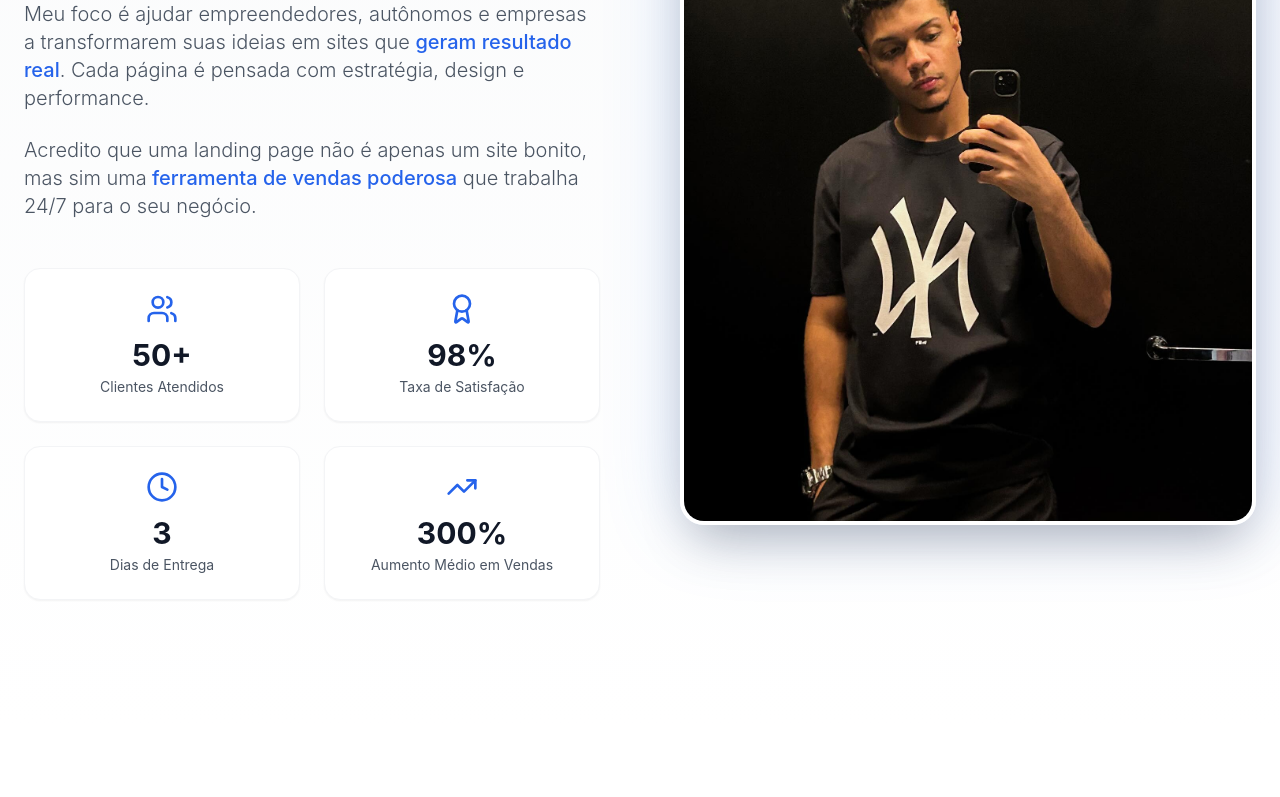
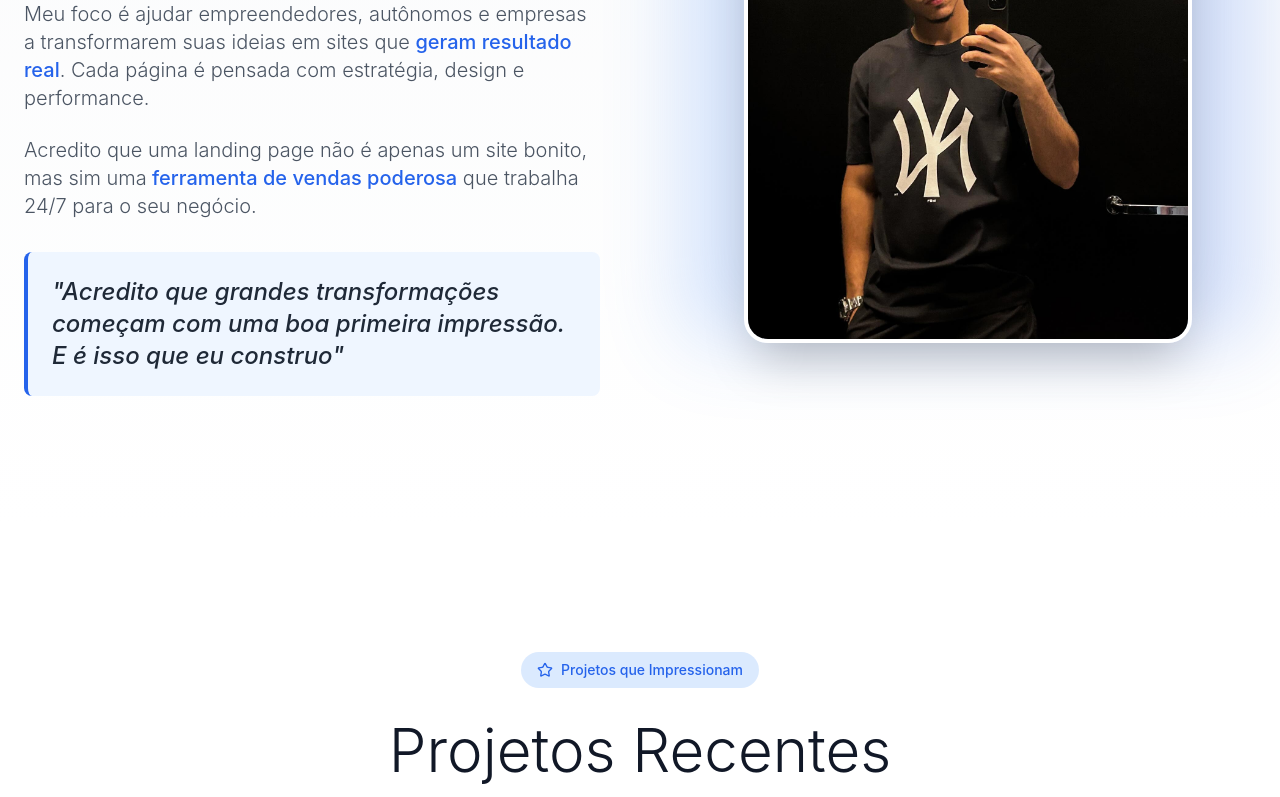
Before and after one commit to LUISFELIPE01010/studio-lf-landing, a React (Vite) app: page / in a window 1280 px wide. Shown: the part 1196-1993 px from the top of the page. Built offline with nearby package versions, Linux system fonts and the light colour scheme.

Commit message:
Refactor: Improve AboutSection
Remove unnecessary blocks, add a quote, and reduce image size in the AboutSection.

```diff
--- a/src/components/AboutSection.tsx
+++ b/src/components/AboutSection.tsx
@@ -1,13 +1,7 @@
-import { Award, Clock, Users, TrendingUp } from "lucide-react";
+
+import { Award } from "lucide-react";
 
 const AboutSection = () => {
-  const stats = [
-    { icon: Users, number: "50+", label: "Clientes Atendidos" },
-    { icon: Award, number: "98%", label: "Taxa de Satisfação" },
-    { icon: Clock, number: "3", label: "Dias de Entrega" },
-    { icon: TrendingUp, number: "300%", label: "Aumento Médio em Vendas" }
-  ];
-
   return (
     <section className="py-32 px-6 bg-gradient-to-b from-gray-50 to-white relative">
       <div className="max-w-7xl mx-auto">
@@ -41,20 +35,16 @@ const AboutSection = () => {
               </p>
             </div>
 
-            <div className="mt-12 grid grid-cols-2 gap-6">
-              {stats.map((stat, index) => (
-                <div key={index} className="text-center p-6 bg-white rounded-2xl shadow-sm border border-gray-100 hover:shadow-lg transition-shadow duration-300">
-                  <stat.icon className="w-8 h-8 text-blue-600 mx-auto mb-3" />
-                  <p className="text-3xl font-sf font-bold text-gray-900 mb-1">{stat.number}</p>
-                  <p className="text-sm text-gray-600 font-sf">{stat.label}</p>
-                </div>
-              ))}
-            </div>
+            <blockquote className="mt-8 p-6 bg-blue-50 border-l-4 border-blue-600 rounded-lg">
+              <p className="text-xl md:text-2xl font-sf font-medium text-gray-800 italic">
+                "Acredito que grandes transformações começam com uma boa primeira impressão. E é isso que eu construo"
+              </p>
+            </blockquote>
           </div>
 
           <div className="animate-scale-in relative">
             <div className="absolute inset-0 bg-gradient-to-r from-blue-500 to-blue-600 rounded-3xl blur-2xl opacity-20"></div>
-            <div className="relative">
+            <div className="relative max-w-md mx-auto">
               <img
                 src="/lovable-uploads/91d02c4a-fd00-4310-8217-6e0669ae2292.png"
                 alt="Luis Felipe - Web Designer"
```
